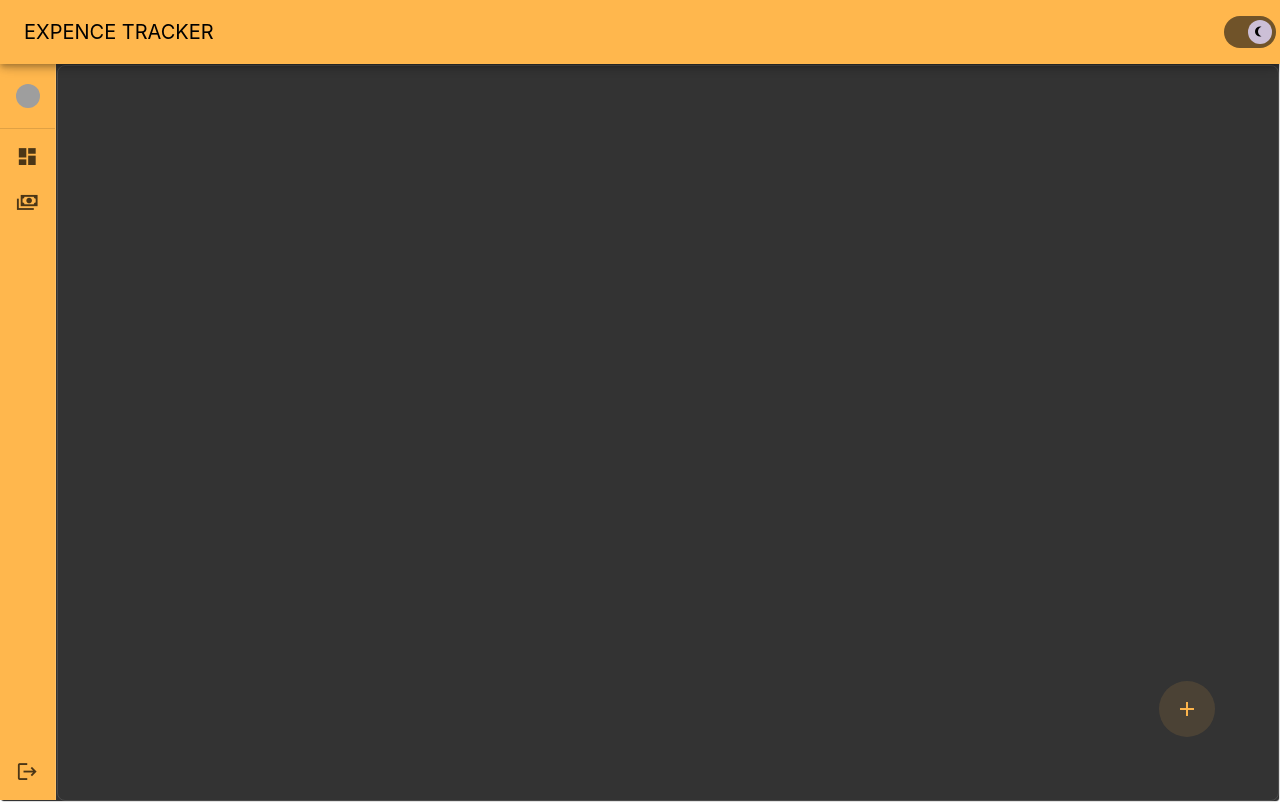
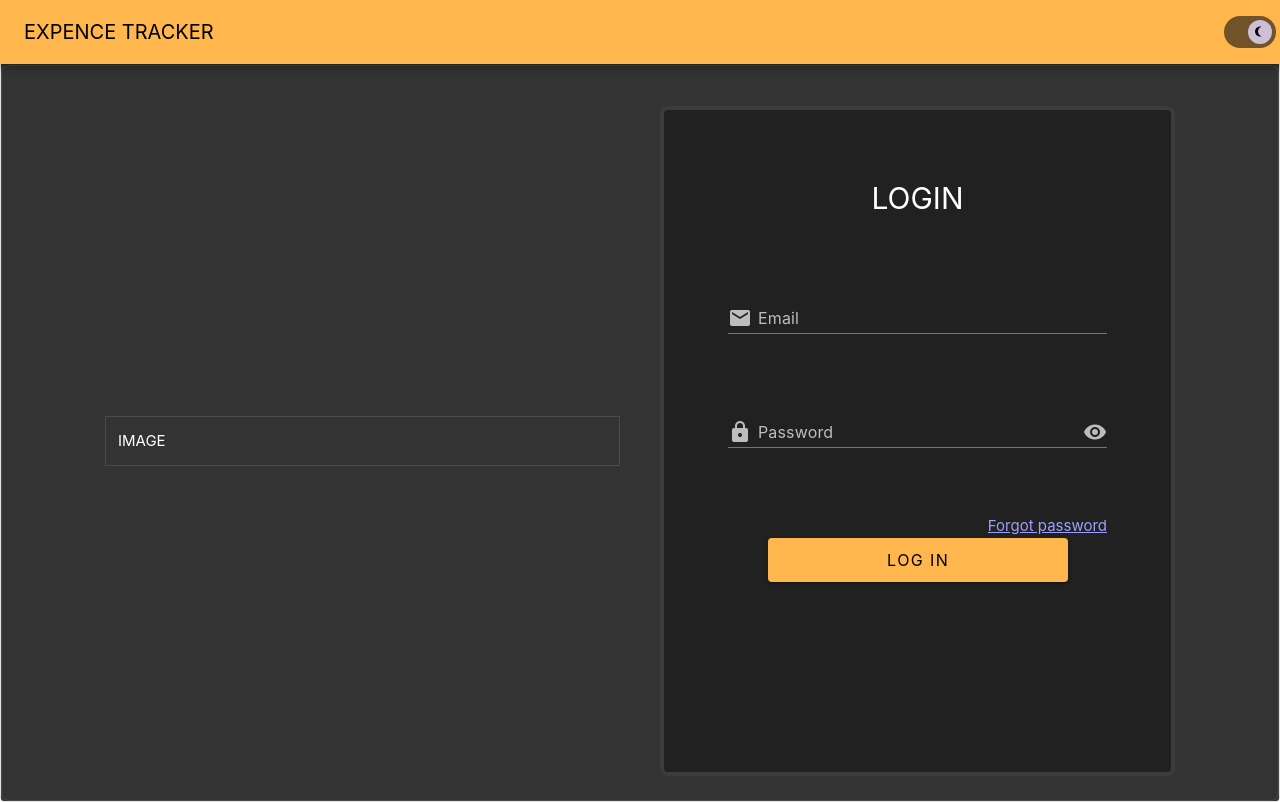
Before and after one commit to zhoommer/expence-tracker, a Vue app in the folder frontend/: page /login in a window 1280 px wide. Built offline with nearby package versions, Linux system fonts and the light colour scheme; grey boxes are pictures that could not be loaded; the HTML template or start-up script is replaced by a standard one.

Commit message:
created auth services & alert store

```diff
--- a/frontend/src/App.vue
+++ b/frontend/src/App.vue
@@ -1,12 +1,21 @@
 <script setup lang="ts">
+import { computed, onMounted } from "vue";
 import Layout from "./components/Layout.vue";
 import { useThemeStore } from "./stores/theme/useThemeStore";
+import { useUserStore } from "./stores/user/useUserStore";
 
 const themeStore = useThemeStore();
+const userStore = useUserStore();
+
+const isAuth = computed(() => userStore.isAuthenticated);
+
+onMounted(() => {
+  userStore.checkAuth();
+});
 </script>
 
 <template>
   <v-theme-provider :theme="themeStore.mode">
-    <Layout />
+    <Layout :isAuth="isAuth" />
   </v-theme-provider>
 </template>
--- a/frontend/src/components/Layout.vue
+++ b/frontend/src/components/Layout.vue
@@ -1,10 +1,18 @@
 <script setup lang="ts">
+import Alert from "./alerts/Alert.vue";
 import Appbar from "./appbar/Appbar.vue";
 import Drawer from "./drawer/Drawer.vue";
 import { useThemeStore } from "@/stores/theme/useThemeStore";
-import { ref } from "vue";
+import { useAlertStore } from "@/stores/alert/useAlertStore";
+import { ref, defineProps } from "vue";
+
+interface Props {
+  isAuth: boolean;
+}
 
 const themeStore = useThemeStore();
+const alertStore = useAlertStore();
+const props = defineProps<Props>();
 
 const show = ref(false);
 </script>
@@ -14,11 +22,12 @@ const show = ref(false);
     <v-app>
       <Appbar />
 
-      <Drawer />
+      <Drawer v-if="props.isAuth" />
       <v-main>
         <v-container fluid class="border rounded-lg" height="100%">
+          <Alert v-if="alertStore.show" />
           <RouterView />
-          <v-tooltip v-model="show" location="top">
+          <v-tooltip v-model="show" location="top" v-if="props.isAuth">
             <template v-slot:activator="{ props }">
               <v-btn
                 v-bind="props"
--- /dev/null
+++ b/frontend/src/components/alerts/Alert.vue
@@ -0,0 +1,22 @@
+<template>
+  <v-alert
+    :color="alertStore.color"
+    :icon="alertStore.icon"
+    :title="alertStore.title"
+    :text="alertStore.text"
+    class="mt-16 me-5"
+    position="absolute"
+    location="top end"
+  >
+    <template v-slot:append>
+      <v-btn icon="mdi-close" size="x-small" @click="alertStore.hideAlert()">
+      </v-btn>
+    </template>
+  </v-alert>
+</template>
+
+<script setup lang="ts">
+import { useAlertStore } from "@/stores/alert/useAlertStore";
+
+const alertStore = useAlertStore();
+</script>
--- a/frontend/src/components/drawer/Drawer.vue
+++ b/frontend/src/components/drawer/Drawer.vue
@@ -32,7 +32,7 @@
       <v-list density="compact" nav>
         <v-list-item
           prepend-icon="mdi-logout"
-          title="Cikis Yap"
+          title="Log out"
           value="logout"
         ></v-list-item>
       </v-list>
--- /dev/null
+++ b/frontend/src/components/forms/LoginForm.vue
@@ -0,0 +1,75 @@
+<template>
+  <v-form @submit.prevent="handleSubmit">
+    <v-row>
+      <v-col cols="12">
+        <v-text-field
+          v-model="formData.email"
+          type="email"
+          label="Email"
+          placeholder="Enter your email"
+          variant="underlined"
+          prepend-inner-icon="mdi-email"
+          :color="themeStore.color"
+        ></v-text-field>
+      </v-col>
+
+      <v-col cols="12" class="mt-5">
+        <v-text-field
+          v-model="formData.password"
+          :type="show ? 'text' : 'password'"
+          label="Password"
+          placeholder="Enter your password"
+          variant="underlined"
+          prepend-inner-icon="mdi-lock"
+          :color="themeStore.color"
+          :append-inner-icon="show ? 'mdi-eye-off' : 'mdi-eye'"
+          @click:append-inner="show = !show"
+        ></v-text-field>
+      </v-col>
+
+      <v-col cols="12" class="mt-5">
+        <div class="d-flex justify-end">
+          <RouterLink to="/forgot-password">Forgot password</RouterLink>
+        </div>
+        <div class="d-flex justify-center">
+          <v-btn
+            type="submit"
+            :color="themeStore.color"
+            size="large"
+            width="300"
+            :loading="loading"
+            >Log in</v-btn
+          >
+        </div>
+      </v-col>
+    </v-row>
+  </v-form>
+</template>
+
+<script setup lang="ts">
+import { ref, reactive } from "vue";
+import { useThemeStore } from "@/stores/theme/useThemeStore";
+import { useUserStore } from "@/stores/user/useUserStore";
+import { useRouter } from "vue-router";
+
+const router = useRouter();
+const themeStore = useThemeStore();
+const userStore = useUserStore();
+
+const show = ref(false);
+const loading = userStore.loading;
+
+const formData: { email: string; password: string } = reactive({
+  email: "",
+  password: "",
+});
+
+const handleSubmit = async () => {
+  try {
+    await userStore.signin(formData);
+    router.push("/");
+  } catch (error) {
+    console.log(error);
+  }
+};
+</script>
--- a/frontend/src/router/index.ts
+++ b/frontend/src/router/index.ts
@@ -1,15 +1,27 @@
+import { useUserStore } from "@/stores/user/useUserStore";
 import { createRouter, createWebHistory } from "vue-router";
 
 const routes = [
   {
+    path: "/login",
+    name: "Login",
+    component: import("@/views/auth/Login.vue"),
+  },
+  {
     path: "/",
     name: "Dashboard",
     component: import("@/views/dashboard/Dashboard.vue"),
+    meta: {
+      requiresAuth: true,
+    },
   },
   {
     path: "/expenses",
     name: "Expenses",
     component: import("@/views/expenses/Expenses.vue"),
+    meta: {
+      requiresAuth: true,
+    },
   },
 ];
 
@@ -18,4 +30,13 @@ const router = createRouter({
   routes,
 });
 
+router.beforeEach((to, from, next) => {
+  const userStore = useUserStore();
+  if (to.meta.requiresAuth && !userStore.token) {
+    next("/login");
+  } else {
+    next();
+  }
+});
+
 export default router;
--- /dev/null
+++ b/frontend/src/services/authServices.ts
@@ -0,0 +1,27 @@
+import type { SignUpCredentials } from "@/definations/signup-credentials.type";
+import axiosClient from "./axiosIntance";
+
+export class AuthServices {
+  private client = axiosClient;
+
+  async signin(credentials: {
+    email: string;
+    password: string;
+  }): Promise<{ access_token: string; refresh_token: string }> {
+    const response = await this.client.post<{
+      access_token: string;
+      refresh_token: string;
+    }>("/auth/signin", credentials);
+    return response.data;
+  }
+
+  async signup(
+    credentials: SignUpCredentials,
+  ): Promise<{ access_token: string; refresh_token: string }> {
+    const response = await this.client.post<{
+      access_token: string;
+      refresh_token: string;
+    }>("/auth/signup", credentials);
+    return response.data;
+  }
+}
--- /dev/null
+++ b/frontend/src/services/axiosIntance.ts
@@ -0,0 +1,53 @@
+import axios from "axios";
+import type {
+  AxiosInstance,
+  InternalAxiosRequestConfig,
+  AxiosResponse,
+} from "axios";
+import { useRouter } from "vue-router";
+import { useUserStore } from "@/stores/user/useUserStore";
+
+const router = useRouter();
+
+// const BASE_URL = import.meta.env.BACKEND_BASE_URL;
+
+const axiosClient: AxiosInstance = axios.create({
+  baseURL: "http://localhost:8080/api",
+  headers: {
+    "Content-Type": "application/json",
+  },
+});
+
+// Request Interceptor
+axiosClient.interceptors.request.use(
+  (config: InternalAxiosRequestConfig) => {
+    const userStore = useUserStore();
+    if (userStore.token && config.headers) {
+      config.headers.Authorization = `Bearer ${userStore.token}`;
+    } else {
+      config.headers.Authorization = "No Auth";
+    }
+    return config;
+  },
+  (error) => {
+    return Promise.reject(error);
+  },
+);
+
+// Response Interceptor
+axiosClient.interceptors.response.use(
+  (response: AxiosResponse) => {
+    return response;
+  },
+  (error) => {
+    if (error.response && error.response.status === 401) {
+      localStorage.removeItem("token"); // Çıkış işlemi
+      router.push({ path: "/login" });
+    } else if (error.response && error.response.status === 500) {
+      console.log(error.response);
+    }
+    return Promise.reject(error);
+  },
+);
+
+export default axiosClient;
--- /dev/null
+++ b/frontend/src/stores/alert/useAlertStore.ts
@@ -0,0 +1,53 @@
+import { defineStore } from "pinia";
+
+interface Props {
+  title: string | undefined;
+  text: string | undefined;
+}
+
+export const useAlertStore = defineStore("alert", {
+  state: () => ({
+    show: false as boolean,
+    color: "success" as "success" | "info" | "warning" | "error",
+    icon: "$sucess" as "$success" | "$info" | "$warning" | "$error",
+    title: "" as string | undefined,
+    text: "" as string | undefined,
+  }),
+  actions: {
+    success(props: Props) {
+      this.show = true;
+      this.color = "success";
+      this.icon = "$success";
+      this.title = props.title;
+      this.text = props.text;
+    },
+    info(props: Props) {
+      this.show = true;
+      this.color = "info";
+      this.icon = "$info";
+      this.title = props.title;
+      this.text = props.text;
+    },
+    warning(props: Props) {
+      this.show = true;
+      this.color = "warning";
+      this.icon = "$warning";
+      this.title = props.title;
+      this.text = props.text;
+    },
+    error(props: Props) {
+      this.show = true;
+      this.color = "error";
+      this.icon = "$error";
+      this.title = props.title;
+      this.text = props.text;
+    },
+    hideAlert() {
+      this.show = false;
+      this.color = "success";
+      this.icon = "$success";
+      this.title = "";
+      this.text = "";
+    },
+  },
+});
--- /dev/null
+++ b/frontend/src/stores/user/useUserStore.ts
@@ -0,0 +1,46 @@
+import { defineStore } from "pinia";
+import { AuthServices } from "@/services/authServices";
+import { useAlertStore } from "../alert/useAlertStore";
+
+const client = new AuthServices();
+export const useUserStore = defineStore("user", {
+  state: () => ({
+    user: null,
+    token: localStorage.getItem("token") as string | null,
+    loading: false as boolean,
+    error: "" as string | null,
+  }),
+  getters: {
+    isAuthenticated: (state) => !!state.token,
+  },
+
+  actions: {
+    checkAuth() {
+      if (!this.token) return false;
+      return true;
+    },
+
+    async signin(credentials: { email: string; password: string }) {
+      const alertStore = useAlertStore();
+      this.loading = true;
+      this.error = null;
+      try {
+        const response = await client.signin(credentials);
+        this.token = response.access_token;
+        alertStore.success({
+          title: "",
+          text: "Login successfull",
+        });
+        localStorage.setItem("token", response.access_token);
+      } catch (error: any) {
+        alertStore.error({
+          title: "",
+          text: String(error.response.data.message),
+        });
+        this.error = "Login failed";
+      } finally {
+        this.loading = false;
+      }
+    },
+  },
+});
--- /dev/null
+++ b/frontend/src/views/auth/Login.vue
@@ -0,0 +1,25 @@
+<script setup lang="ts">
+import LoginForm from "@/components/forms/LoginForm.vue";
+import { useThemeStore } from "@/stores/theme/useThemeStore";
+
+const themeStore = useThemeStore();
+</script>
+
+<template>
+  <v-container fluid height="100%">
+    <v-row justify="center" align="center" style="height: 100%">
+      <v-col cols="12" lg="5" class="border ma-5">IMAGE</v-col>
+      <v-col
+        cols="12"
+        lg="5"
+        class="border border-lg rounded-lg pa-16 ma-5 h-100"
+        :class="
+          themeStore.mode === 'dark' ? 'bg-grey-darken-4' : 'bg-grey-lighten-4'
+        "
+      >
+        <h1 class="text-center mb-16">LOGIN</h1>
+        <LoginForm />
+      </v-col>
+    </v-row>
+  </v-container>
+</template>
```
Also changed, not shown: frontend/src/definations/signup-credentials.type.ts (added, +9 -0 lines).
